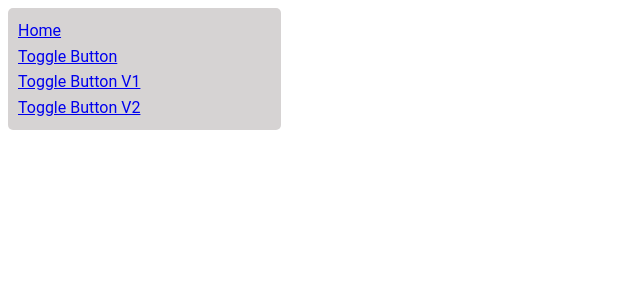
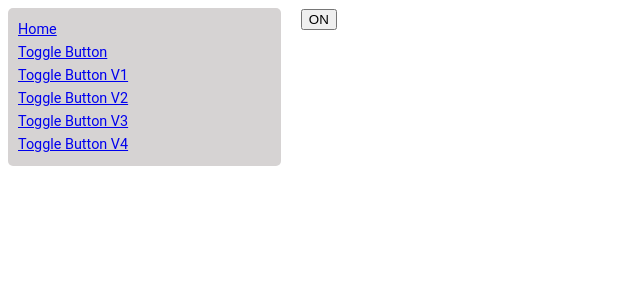
Before and after one commit to rikster/cb-react-recipes, a React (Create React App) app: page /ReactToggleButtonV3 in a window 1280 px wide. Shown: the top 300 px of the page, without its empty margins (0-640 px from the left). Built offline with nearby package versions, Linux system fonts and the light colour scheme; the HTML template or start-up script is replaced by a standard one.

Commit message:
1st challenge Solution V3/4

```diff
--- a/src/App.css
+++ b/src/App.css
@@ -3,7 +3,7 @@
 
 body {
     font-family: 'Roboto', sans-serif;
-    font-size: 1rem;
+    font-size: .9rem;
     line-height: 1.6;
     background-color: #fff;
     color: #333;
--- a/src/App.js
+++ b/src/App.js
@@ -1,30 +1,58 @@
-import React from 'react';
-import { BrowserRouter as Router, Switch, Route, Link } from 'react-router-dom';
-import ReactToggleButton from './components/ReactToggleButton';
-import ReactToggleButtonV1 from './components/ReactToggleButtonV1';
-import ReactToggleButtonV2 from './components/ReactToggleButtonV2';
+import React from "react";
+import { BrowserRouter as Router, Switch, Route, Link } from "react-router-dom";
+import ReactToggleButton from "./components/ReactToggleButton";
+import ReactToggleButtonV1 from "./components/ReactToggleButtonV1";
+import ReactToggleButtonV2 from "./components/ReactToggleButtonV2";
+import ReactToggleButtonV3 from "./components/ReactToggleButtonV3";
+import ReactToggleButtonV4 from "./components/ReactToggleButtonV4";
 
-import './App.css';
+import "./App.css";
 
 function App() {
   return (
     <Router>
-      <div className='app'>
-        <div className='side-bar'>
-          <Link to='/'>Home</Link>
-          <br/>
-          <Link to='/reacttogglebutton'>Toggle Button</Link>
-          <br/>
-          <Link to='/reacttogglebuttonV1'>Toggle Button V1</Link>
-          <br/>
-          <Link to='/reacttogglebuttonV2'>Toggle Button V2</Link>
+      <div className="app">
+        <div className="side-bar">
+          <Link to="/">Home</Link>
+          <br />
+          <Link to="/reacttogglebutton">Toggle Button</Link>
+          <br />
+          <Link to="/reacttogglebuttonV1">Toggle Button V1</Link>
+          <br />
+          <Link to="/reacttogglebuttonV2">Toggle Button V2</Link>
+          <br />
+          <Link to="/reacttogglebuttonV3">Toggle Button V3</Link>
+          <br />
+          <Link to="/reacttogglebuttonV4">Toggle Button V4</Link>
         </div>
-        <div className='container'>
+        <div className="container">
           <Switch>
-            <Route exact path='/' />
-            <Route exact path='/ReactToggleButton' component={ReactToggleButton} />' />
-            <Route exact path='/ReactToggleButtonV1' component={ReactToggleButtonV1} />' />
-            <Route exact path='/ReactToggleButtonV2' component={ReactToggleButtonV2} />' />
+            <Route exact path="/" />
+            <Route
+              exact
+              path="/ReactToggleButton"
+              component={ReactToggleButton}
+            />
+            <Route
+              exact
+              path="/ReactToggleButtonV1"
+              component={ReactToggleButtonV1}
+            />
+            <Route
+              exact
+              path="/ReactToggleButtonV2"
+              component={ReactToggleButtonV2}
+            />
+            <Route
+              exact
+              path="/ReactToggleButtonV3"
+              component={ReactToggleButtonV3}
+            />
+            <Route
+                exact
+                path="/ReactToggleButtonV4"
+                component={ReactToggleButtonV4}
+            />
           </Switch>
         </div>
       </div>
@@ -32,4 +60,4 @@ function App() {
   );
 }
 
- export default App;
+export default App;
--- /dev/null
+++ b/src/components/ReactToggleButtonV3.js
@@ -0,0 +1,30 @@
+import React, { useState } from "react";
+import ReactDOM from "react-dom";
+
+class ToggleV3 extends React.Component {
+  constructor(props) {
+    super(props);
+    this.state = {
+      text: true,
+    };
+    this.handleClick = this.handleClick.bind(this);
+  }
+
+  handleClick() {
+    let text = this.state.text === true ? false : true;
+    this.setState({ text: text });
+  }
+
+  render() {
+    const { text } = this.state;
+    return (
+      <div className="challange">
+        <button onClick={() => this.handleClick()}>
+          {text ? "ON" : "OFF"}
+        </button>
+      </div>
+    );
+  }
+}
+
+export default ToggleV3;
--- /dev/null
+++ b/src/components/ReactToggleButtonV4.js
@@ -0,0 +1,24 @@
+import React from "react";
+import ReactDOM from "react-dom";
+
+class ToggleV4 extends React.Component {
+  constructor(props) {
+    super(props);
+    this.state = {
+      status: "ON",
+    };
+  }
+
+  //https://stackoverflow.com/questions/52979915/why-we-dont-need-to-bind-the-arrow-function-in-react
+  handleClick = () => {
+    this.setState((state) => ({
+      status: state.status === "ON" ? "OFF" : "ON",
+    }));
+  };
+
+  render() {
+    return <button onClick={this.handleClick}>{this.state.status}</button>;
+  }
+}
+
+export default ToggleV4;
```
